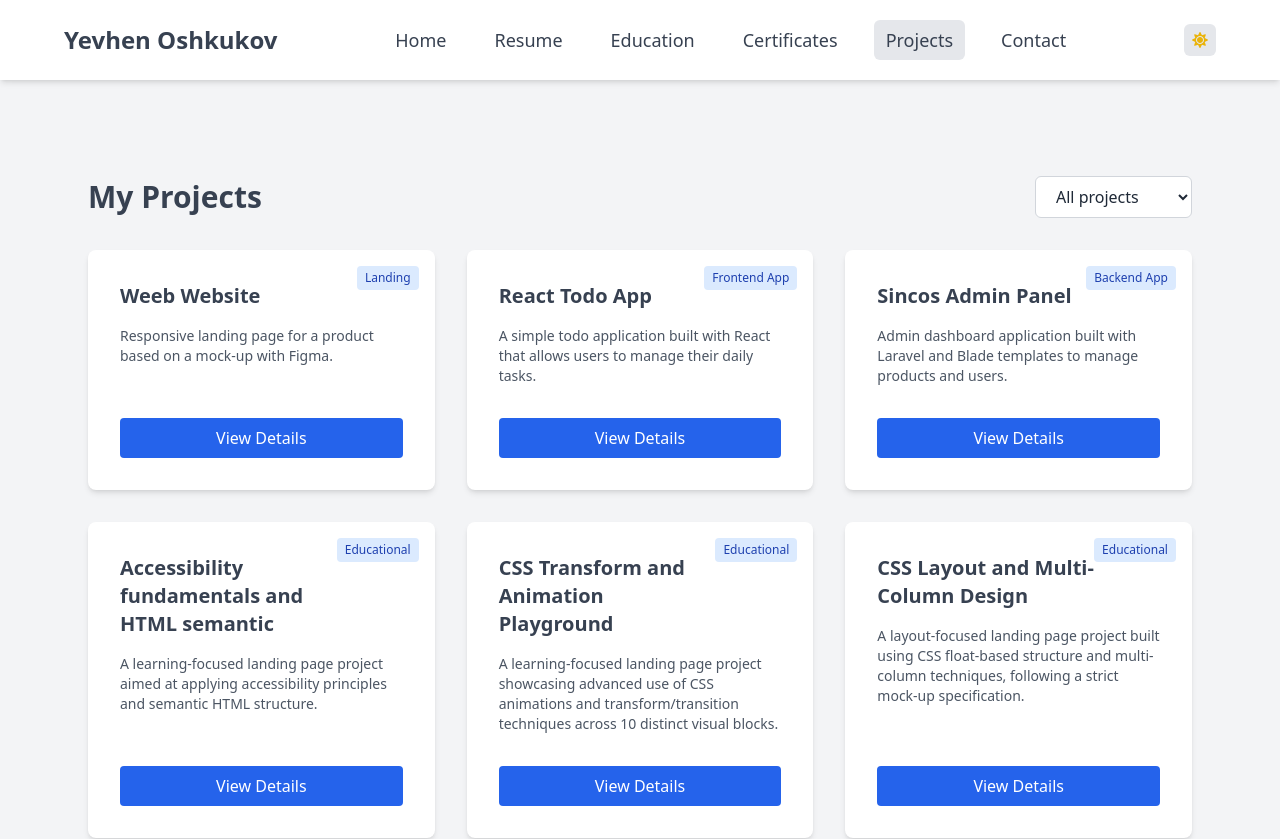
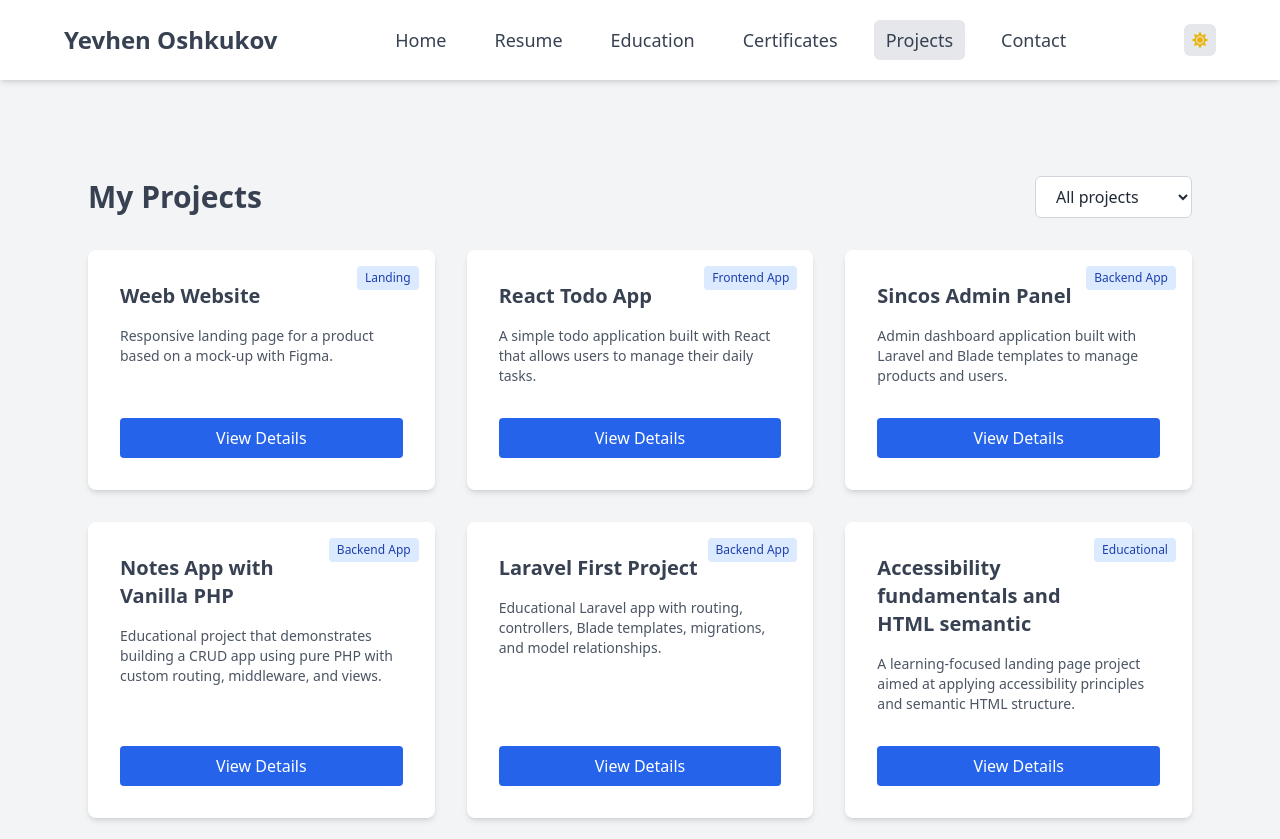
Before and after one commit to Yevgen2022/Portfolio-cleanJS, a React (Vite) app: page /projects in a window 1280 px wide. Shown: the top 839 px of the page. Built offline with nearby package versions, Linux system fonts and the light colour scheme; the HTML template or start-up script is replaced by a standard one.

Commit message:
Added two projects into projectsData.json

```diff
--- a/src/data/projectsData.json
+++ b/src/data/projectsData.json
@@ -65,6 +65,93 @@
       "Configuring and styling Laravel's pagination with Tailwind"
     ],
     "repoLink": "https://github.com/Yevgen2022/Sincos",
+    "liveDemo": ""
+  },
+  {
+    "id": "vanilla-notes-php",
+    "type": "backend-app",
+    "title": "Notes App with Vanilla PHP",
+    "description": "Educational project that demonstrates building a CRUD app using pure PHP with custom routing, middleware, and views.",
+    "featured": "false",
+    "technologies": [
+      "PHP",
+      "OOP",
+      "Custom Router",
+      "Sessions",
+      "Middleware",
+      "MySQL",
+      "Form Validation"
+    ],
+    "architecture": "MVC-like architecture with manual routing (routes.php), separation of concerns using Core classes, and server-side rendering with reusable PHP views.",
+    "endpoints": [
+      "/notes (index)",
+      "/notes/create",
+      "/notes/store",
+      "/notes/edit",
+      "/notes/update",
+      "/notes/delete",
+      "/login",
+      "/register",
+      "/about",
+      "/contact"
+    ],
+    "security": [
+      "Session-based authentication",
+      "Custom middleware (Auth, Guest)",
+      "CSRF protection via tokens",
+      "Input validation and sanitization"
+    ],
+    "challenges": [
+      "Building a router from scratch to handle GET/POST requests",
+      "Implementing middleware logic for protected routes",
+      "Structuring reusable view components (partials)",
+      "Designing secure session-based login system",
+      "Handling validation and form errors manually"
+    ],
+    "repoLink": "https://github.com/Yevgen2022/Demo",
+    "liveDemo": ""
+  },
+  {
+    "id": "laravel-first-project",
+    "type": "backend-app",
+    "title": "Laravel First Project",
+    "description": "Educational Laravel app with routing, controllers, Blade templates, migrations, and model relationships.",
+    "featured": "false",
+    "technologies": [
+      "Laravel",
+      "Blade",
+      "Eloquent ORM",
+      "MySQL / SQLite",
+      "Routing",
+      "Migrations",
+      "PHP",
+      "Composer",
+      "Vite / Laravel Mix"
+    ],
+    "architecture": "MVC pattern with route/controller binding, Blade views for server-side rendering, Eloquent models for data access, and database migrations.",
+    "endpoints": [
+      "/",
+      "/about",
+      "/contacts",
+      "/posts",
+      "/posts/create",
+      "/posts/{id}/edit",
+      "/posts/{id}/delete"
+    ],
+    "security": [
+      "Laravel CSRF protection",
+      "Form validation via Request classes or controllers",
+      "Built-in error handling",
+      "Auth scaffolding available"
+    ],
+    "challenges": [
+      "Understanding controller/view separation",
+      "Working with Blade inheritance and layouts",
+      "Building database relationships with Eloquent",
+      "Handling user input and validation",
+      "Structuring routes for RESTful behavior"
+    ],
+    "repoLink": "https://github.com/Yevgen2022/LaravelFirstProject",
     "liveDemo": ""
   },
   {
--- a/src/pages/Home.jsx
+++ b/src/pages/Home.jsx
@@ -1,4 +1,4 @@
-import myFoto from "../assets/img/MyFoto/myFoto.jpg";
+import myPhoto from "../assets/img/MyPhoto/myPhoto.jpg";
 import ContactComponent from "../components/ContactComponent.jsx";
 import HighlightProjectsSection from "../components/HighlightProjectsSection.jsx";
 import SkillsSection from "../components/SkillsSection.jsx";
@@ -16,7 +16,7 @@ export default function Home() {
                 <section id="about" className="py-20 mb-12">
                     <div className="flex flex-col md:flex-row items-center gap-6 md:gap-12 text-center md:text-left">
                         <img
-                            src={myFoto}
+                            src={myPhoto}
                             alt="Yevhen Oshkukov"
                             className="w-32 sm:w-52 md:w-44 lg:w-52 h-auto rounded-full object-cover shadow-lg border-4 border-white dark:border-gray-800 transition-theme-color"
                         />
@@ -53,8 +53,9 @@ export default function Home() {
                 {/*Projects*/}
                 <HighlightProjectsSection/>
 
+                {/* Connect form */}
                 <section id="contact" className="scroll-mt-28">
-                    <ContactComponent/>
+                <ContactComponent/>
                 </section>
 
             </div>
```
Also changed, not shown: src/assets/img/MyPhoto/myPhoto.jpg (renamed from src/assets/img/MyFoto/myFoto.jpg).
